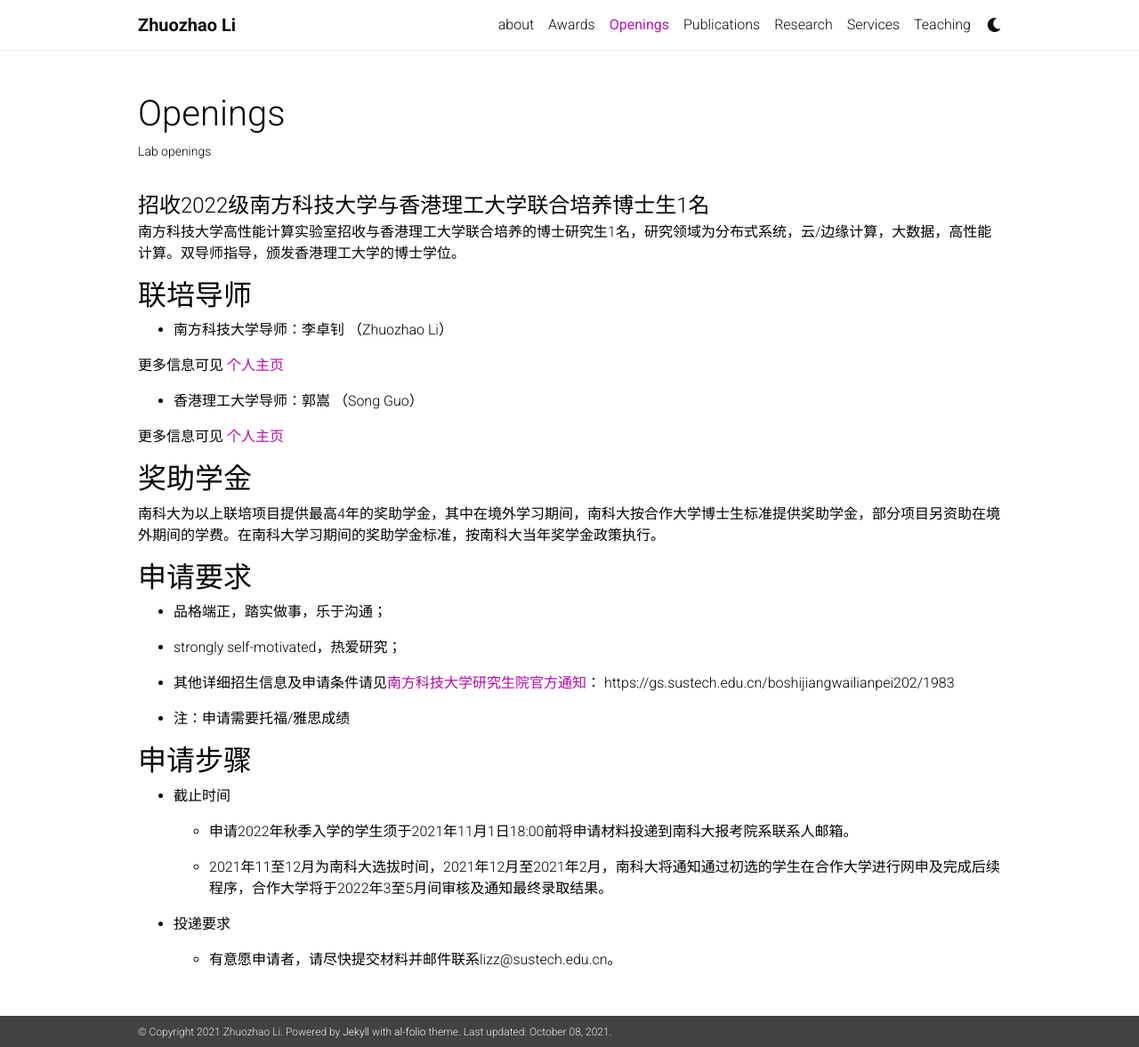
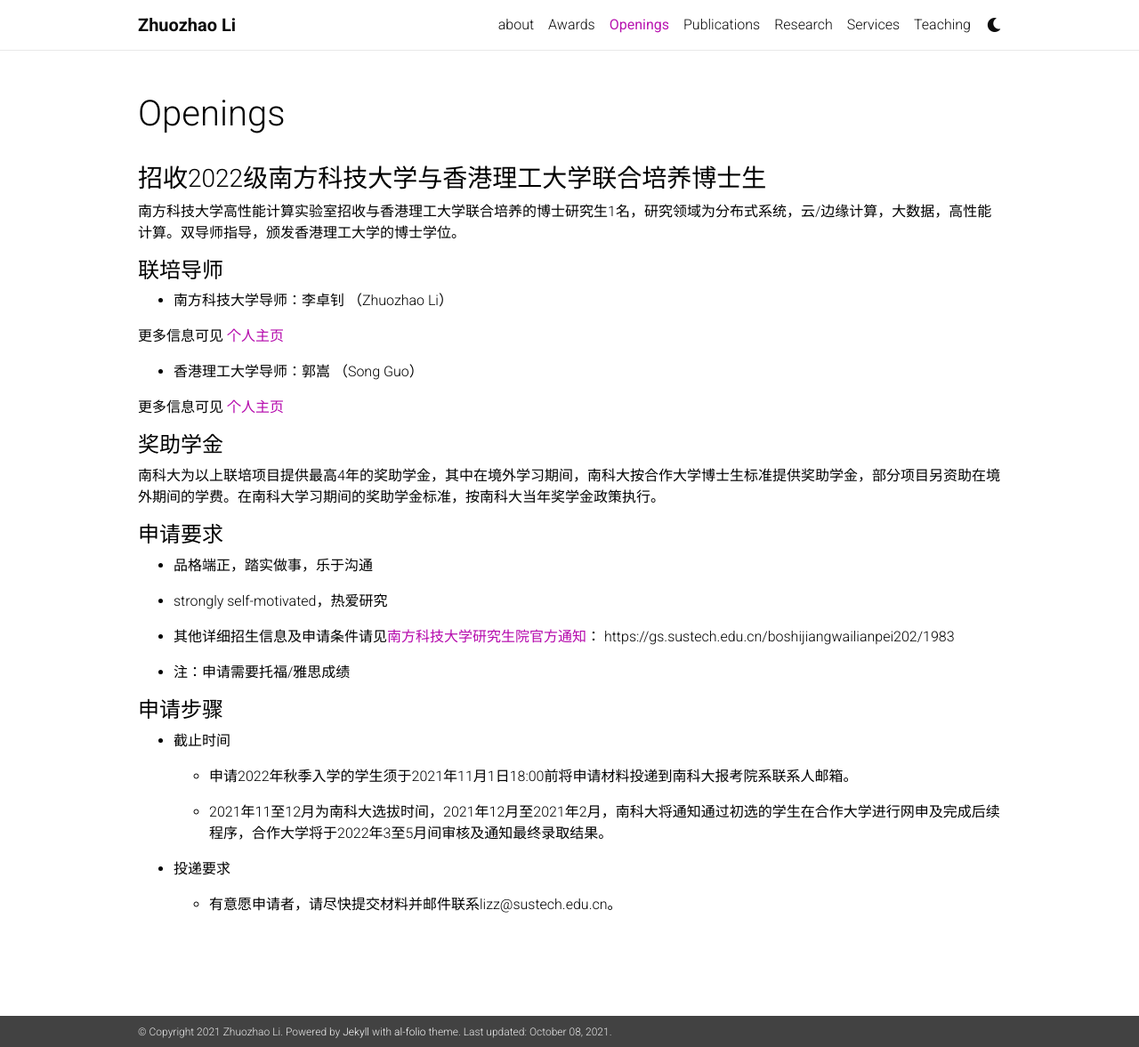
Before and after one commit to ZhuozhaoLi/ZhuozhaoLi.github.io, a Jekyll site: the page built from _pages/openings.md, in a window 1280 px wide and 1177 px high. Shown: the whole window at 89% size. Built offline with Jekyll 4.4.1, drawn with Linux system fonts in a browser that asks for light colours; nearby versions of some CDN libraries; comment, search, counter and statistics services are not loaded; a style sheet for code colours, icons or effects is not loaded.

Commit message:
Update openings.md

```diff
--- a/_pages/openings.md
+++ b/_pages/openings.md
@@ -2,16 +2,16 @@
 layout: page
 permalink: /openings/
 title: Openings
-description: Lab openings
+description:
 nav: true
 ---
 
-<font size=5>招收2022级南方科技大学与香港理工大学联合培养博士生1名</font>
+### 招收2022级南方科技大学与香港理工大学联合培养博士生
 
 南方科技大学高性能计算实验室招收与香港理工大学联合培养的博士研究生1名，研究领域为分布式系统，云/边缘计算，大数据，高性能计算。双导师指导，颁发香港理工大学的博士学位。
 
 
-## 联培导师
+#### 联培导师
 
 - 南方科技大学导师：李卓钊 （Zhuozhao Li）
 
@@ -23,23 +23,23 @@ nav: true
 更多信息可见 [个人主页](https://web.comp.polyu.edu.hk/cssongguo/)
 
 
-## 奖助学金
+#### 奖助学金
 
 南科大为以上联培项目提供最高4年的奖助学金，其中在境外学习期间，南科大按合作大学博士生标准提供奖助学金，部分项目另资助在境外期间的学费。在南科大学习期间的奖助学金标准，按南科大当年奖学金政策执行。
 
 
-## 申请要求
+#### 申请要求
 
-- 品格端正，踏实做事，乐于沟通；
+- 品格端正，踏实做事，乐于沟通
 
-- strongly self-motivated，热爱研究；
+- strongly self-motivated，热爱研究
 
 - 其他详细招生信息及申请条件请见[南方科技大学研究生院官方通知](https://gs.sustech.edu.cn/boshijiangwailianpei202/1983)： https://gs.sustech.edu.cn/boshijiangwailianpei202/1983
 
 - 注：申请需要托福/雅思成绩
 
 
-## 申请步骤
+#### 申请步骤
 
 - 截止时间
 
```
